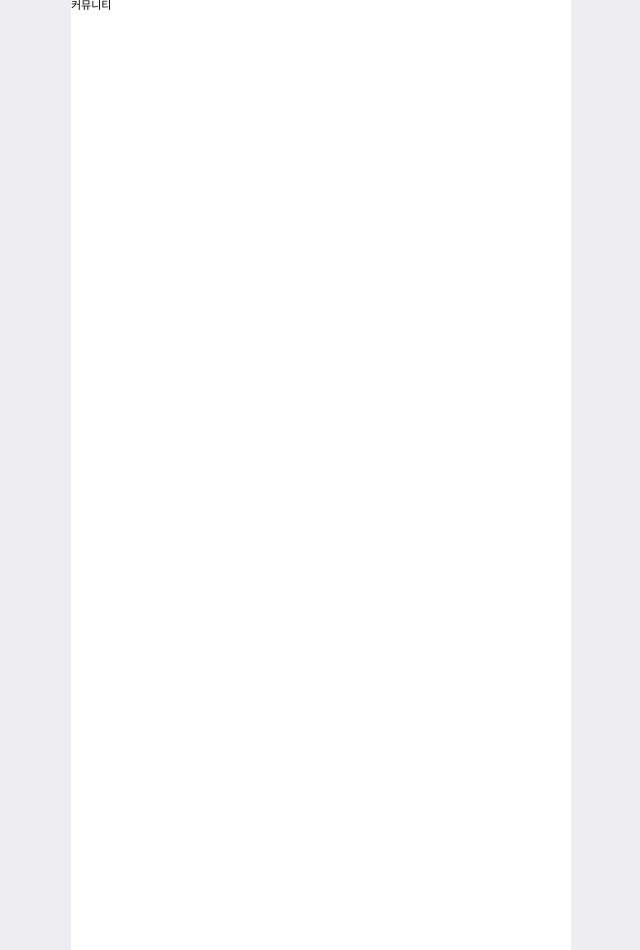
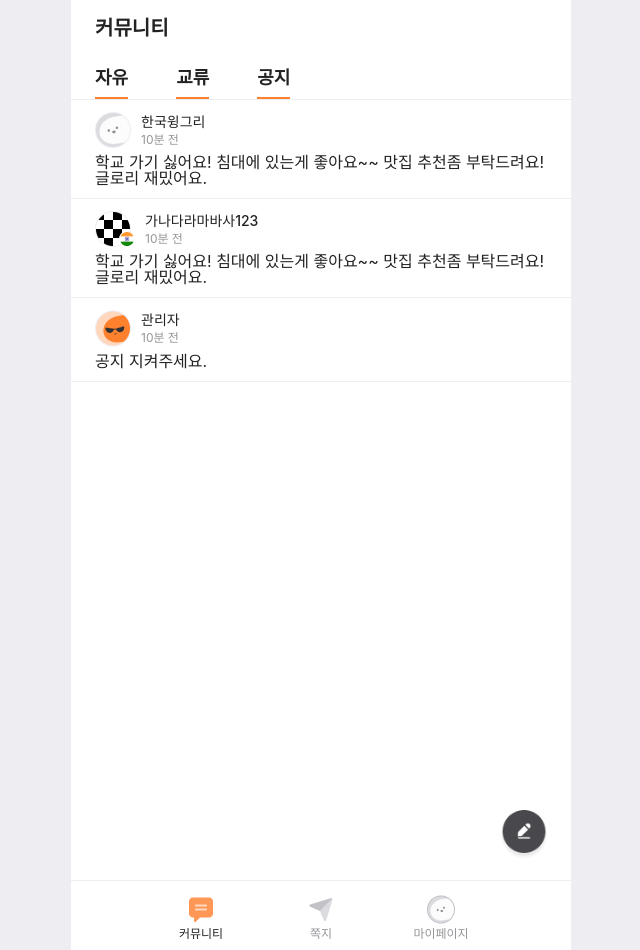
Before and after one commit to Wingle-SMWU/Wingle-Frontend, a Next.js app in the folder wingle/: page /community in a window 1280 px wide. Shown: the top 950 px of the page, without its empty margins (319-959 px from the left). Built offline with nearby package versions, Linux system fonts and the light colour scheme.

Commit message:
Community List UI 추가

```diff
--- a/wingle/src/pages/community/index.tsx
+++ b/wingle/src/pages/community/index.tsx
@@ -1,7 +1,214 @@
+import styled from "styled-components";
+
 export default function Community() {
+  const Style = {
+    Header: styled.div`
+      width: 100%;
+      height: 56px;
+      display: flex;
+      flex-direction: row;
+      align-items: center;
+    `,
+
+    HeaderText: styled.div`
+      font-size: 20px;
+      font-weight: 700;
+      color: #222223;
+      padding: 14px 24px;
+    `,
+
+    HeaderBar: styled.div`
+      display: flex;
+      flex-direction: row;
+      align-items: center;
+      width: 100%;
+      height: 43px;
+      border-bottom: 1px solid #eeeef2;
+      gap: 24px;
+    `,
+
+    HeaderMenu: styled.div`
+      font-size: 18px;
+      font-weight: 700;
+      color: #222223;
+      margin-left: 24px;
+      padding: 13px 0px 10px 0px;
+      border-bottom: 2px solid #ff812e;
+    `,
+
+    Body: styled.div`
+      display: flex;
+      flex-direction: column;
+      width: 100%;
+      height: 780px;
+      background-color: white;
+    `,
+
+    CreateAbsolutePoint: styled.div`
+      position: absolute;
+    `,
+
+    CreateIcon: styled.img`
+      width: 50px;
+      height: 50px;
+      position: relative;
+      left: 428px;
+      top: 710px;
+    `,
+
+    Contents: styled.div`
+      width: 100%;
+      display: flex;
+      flex-direction: column;
+      justify-content: center;
+      border-bottom: 1px solid #eeeef2;
+      gap: 2px;
+    `,
+
+    ContentsHeader: styled.div`
+      display: flex;
+      flex-direction: row;
+      align-items: center;
+      padding: 12px 0px 4px 24px;
+    `,
+
+    ContentsHeaderImg: styled.img``,
+
+    ContentsHeaderInfo: styled.div`
+      display: flex;
+      flex-direction: column;
+      justify-content: space-between;
+      gap: 5px;
+      padding-left: 10px;
+    `,
+
+    ContentsHeaderId: styled.div`
+      font-size: 14px;
+      font-weight: 500;
+      color: #222223;
+    `,
+
+    ContentsHeaderCreatedAt: styled.div`
+      font-size: 12px;
+      font-weight: 400;
+      color: #959599;
+    `,
+
+    ContentsBody: styled.div`
+      font-size: 16px;
+      font-weight: 400;
+      color: #222223;
+      padding: 0px 24px 12px 24px;
+    `,
+
+    Footer: styled.div`
+      display: flex;
+      flex-direction: row;
+      align-items: center;
+      justify-content: center;
+      width: 100%;
+      height: 72px;
+      border-top: 1px solid #eeeef2;
+    `,
+
+    FooterMenu: styled.div`
+      width: 120px;
+      display: flex;
+      flex-direction: column;
+      align-items: center;
+    `,
+
+    FooterMenuImg: styled.img``,
+
+    FooterCommunityText: styled.div`
+      font-size: 12px;
+      font-weight: 500;
+      color: #222223;
+      padding-top: 4px;
+    `,
+
+    FooterMenuText: styled.div`
+      font-size: 12px;
+      font-weight: 500;
+      color: #959599;
+      padding-top: 4px;
+    `,
+  };
+
   return (
     <>
-      <div>커뮤니티</div>
+      <Style.Header>
+        <Style.HeaderText>커뮤니티</Style.HeaderText>
+      </Style.Header>
+      <Style.HeaderBar>
+        <Style.HeaderMenu>자유</Style.HeaderMenu>
+        <Style.HeaderMenu>교류</Style.HeaderMenu>
+        <Style.HeaderMenu>공지</Style.HeaderMenu>
+      </Style.HeaderBar>
+      <Style.Body>
+        <Style.CreateAbsolutePoint>
+          <Style.CreateIcon src="community/create-icon.png" />
+        </Style.CreateAbsolutePoint>
+        {/* 자유 탭 */}
+        <Style.Contents>
+          <Style.ContentsHeader>
+            <Style.ContentsHeaderImg src="community/list_profile.png" />
+            <Style.ContentsHeaderInfo>
+              <Style.ContentsHeaderId>한국윙그리</Style.ContentsHeaderId>
+              <Style.ContentsHeaderCreatedAt>
+                10분 전
+              </Style.ContentsHeaderCreatedAt>
+            </Style.ContentsHeaderInfo>
+          </Style.ContentsHeader>
+          <Style.ContentsBody>
+            학교 가기 싫어요! 침대에 있는게 좋아요~~ 맛집 추천좀 부탁드려요!
+            글로리 재밌어요.
+          </Style.ContentsBody>
+        </Style.Contents>
+        {/* 교류 탭 */}
+        <Style.Contents>
+          <Style.ContentsHeader>
+            <Style.ContentsHeaderImg src="community/list_profile_flag.png" />
+            <Style.ContentsHeaderInfo>
+              <Style.ContentsHeaderId>가나다라마바사123</Style.ContentsHeaderId>
+              <Style.ContentsHeaderCreatedAt>
+                10분 전
+              </Style.ContentsHeaderCreatedAt>
+            </Style.ContentsHeaderInfo>
+          </Style.ContentsHeader>
+          <Style.ContentsBody>
+            학교 가기 싫어요! 침대에 있는게 좋아요~~ 맛집 추천좀 부탁드려요!
+            글로리 재밌어요.
+          </Style.ContentsBody>
+        </Style.Contents>
+        {/* 공지 탭 */}
+        <Style.Contents>
+          <Style.ContentsHeader>
+            <Style.ContentsHeaderImg src="community/list_profile_admin.png" />
+            <Style.ContentsHeaderInfo>
+              <Style.ContentsHeaderId>관리자</Style.ContentsHeaderId>
+              <Style.ContentsHeaderCreatedAt>
+                10분 전
+              </Style.ContentsHeaderCreatedAt>
+            </Style.ContentsHeaderInfo>
+          </Style.ContentsHeader>
+          <Style.ContentsBody>공지 지켜주세요.</Style.ContentsBody>
+        </Style.Contents>
+      </Style.Body>
+      <Style.Footer>
+        <Style.FooterMenu>
+          <Style.FooterMenuImg src="community/footer-community-icon.png" />
+          <Style.FooterCommunityText>커뮤니티</Style.FooterCommunityText>
+        </Style.FooterMenu>
+        <Style.FooterMenu>
+          <Style.FooterMenuImg src="community/footer-letter-icon.png" />
+          <Style.FooterMenuText>쪽지</Style.FooterMenuText>
+        </Style.FooterMenu>
+        <Style.FooterMenu>
+          <Style.FooterMenuImg src="community/footer-mypage-icon.png" />
+          <Style.FooterMenuText>마이페이지</Style.FooterMenuText>
+        </Style.FooterMenu>
+      </Style.Footer>
     </>
   );
 }
```
